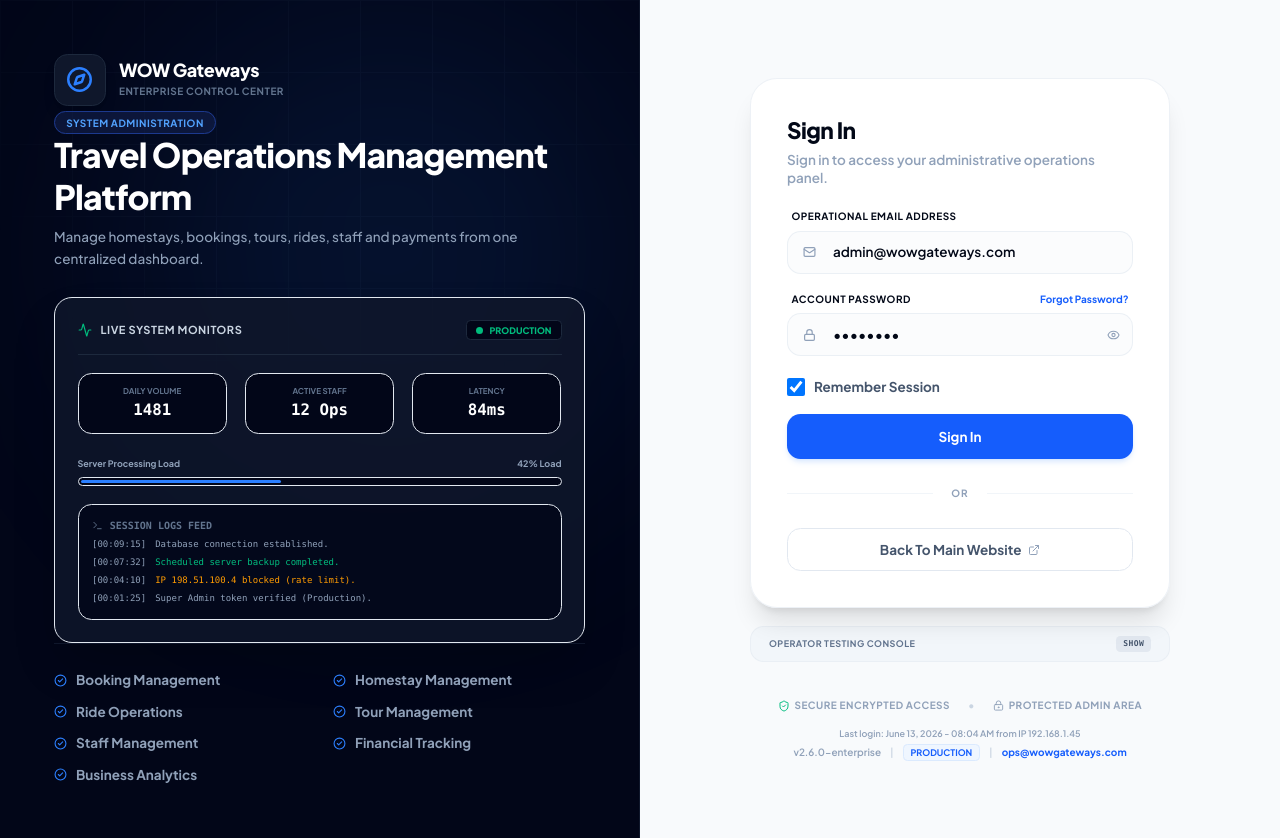
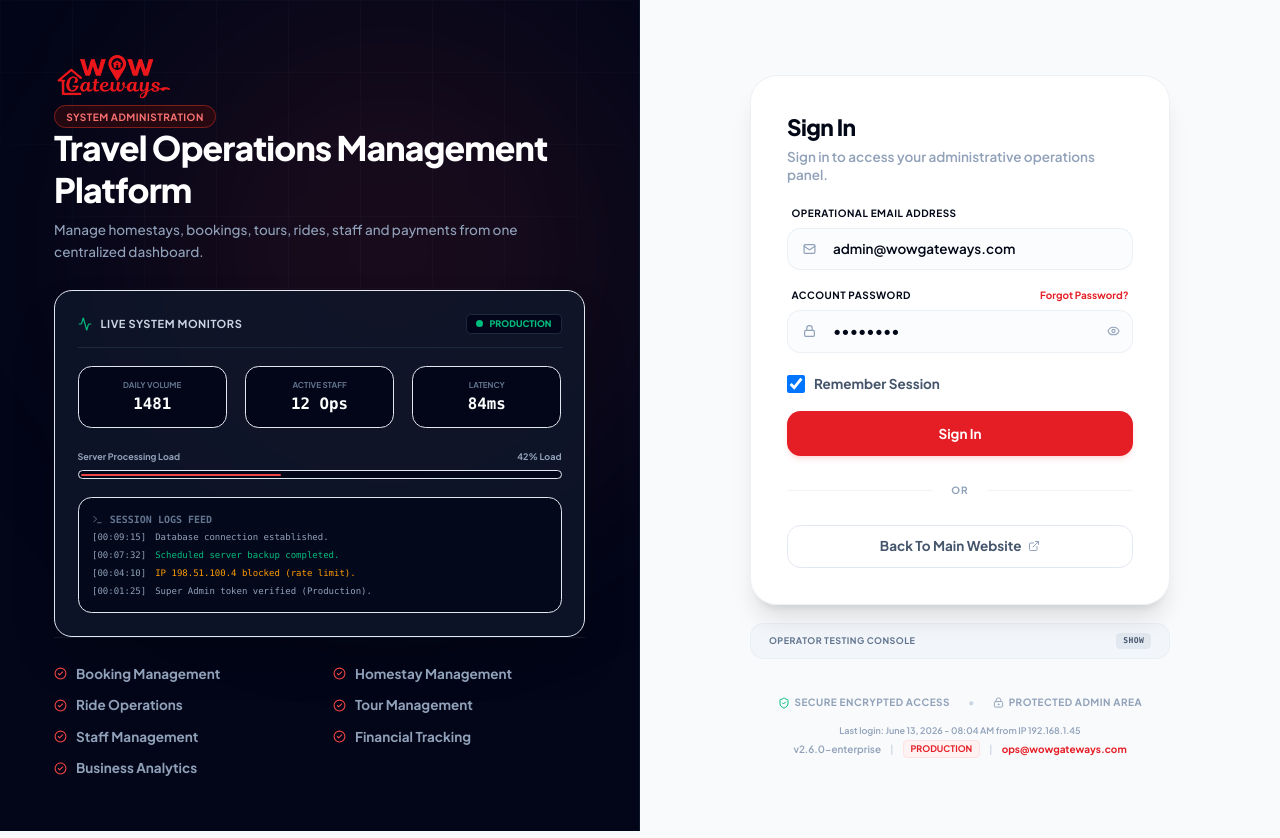
Before and after one commit to ZixisoftTech/Wowgetway-Admin, a React (Vite) app in the folder frontend/: page /login in a window 1280 px wide. Built offline with nearby package versions, Linux system fonts and the light colour scheme.

Commit message:
feat: add brand logo to sidebar and login screens, and update color scheme to brand red

```diff
--- a/frontend/src/components/layout/Sidebar.jsx
+++ b/frontend/src/components/layout/Sidebar.jsx
@@ -60,17 +60,7 @@ export default function Sidebar() {
       {/* Brand Header */}
       <div className="flex items-center justify-between mb-6 px-2">
         <div className="flex items-center gap-2.5">
-          <div className="p-2.5 bg-blue-600 text-white rounded-xl shadow-md shadow-blue-200">
-            <Home size={20} className="stroke-[2.5]" />
-          </div>
-          <div>
-            <h1 className="text-[15px] font-bold text-slate-800 tracking-tight leading-none">
-              Zixisoft-Wow.Gateways
-            </h1>
-            <span className="text-[11px] font-semibold text-slate-400 mt-1 block">
-              Dashboard
-            </span>
-          </div>
+          <img src="/logo.png" alt="WOW Gateways Logo" className="h-10 object-contain" />
         </div>
         {/* Mobile close button */}
         <button
--- a/frontend/src/index.css
+++ b/frontend/src/index.css
@@ -30,6 +30,19 @@
   --radius-sm: calc(var(--radius) - 4px);
 
   --font-sans: "Plus Jakarta Sans", "Inter", "sans-serif";
+
+  /* Map default blue scale to brand red scale so all existing blue elements dynamically change to brand red color scheme */
+  --color-blue-50: #fef2f2;
+  --color-blue-100: #fee2e2;
+  --color-blue-200: #fecaca;
+  --color-blue-300: #fca5a5;
+  --color-blue-400: #f87171;
+  --color-blue-500: #ef4444;
+  --color-blue-600: #e51e25;
+  --color-blue-700: #b91c1c;
+  --color-blue-800: #991b1b;
+  --color-blue-900: #7f1d1d;
+  --color-blue-950: #450a0a;
 }
 
 @layer base {
@@ -43,7 +56,7 @@
     --popover: 0 0% 100%;
     --popover-foreground: 222.2 84% 4.9%;
 
-    --primary: 221.2 83.2% 53.3%;
+    --primary: 358 84% 51%; /* brand red */
     --primary-foreground: 210 40% 98%;
 
     --secondary: 210 40% 96.1%;
@@ -60,7 +73,7 @@
 
     --border: 214.3 31.8% 91.4%;
     --input: 214.3 31.8% 91.4%;
-    --ring: 221.2 83.2% 53.3%;
+    --ring: 358 84% 51%; /* brand red */
 
     --radius: 0.75rem;
   }
@@ -75,7 +88,7 @@
     --popover: 222.2 84% 4.9%;
     --popover-foreground: 210 40% 98%;
 
-    --primary: 217.2 91.2% 59.8%;
+    --primary: 358 90% 60%; /* brand red for dark mode */
     --primary-foreground: 222.2 47.4% 11.2%;
 
     --secondary: 217.2 32.6% 17.5%;
@@ -92,7 +105,7 @@
 
     --border: 217.2 32.6% 17.5%;
     --input: 217.2 32.6% 17.5%;
-    --ring: 224.3 76.3% 48%;
+    --ring: 358 90% 60%;
   }
 }
 
--- a/frontend/src/pages/Login.jsx
+++ b/frontend/src/pages/Login.jsx
@@ -256,13 +256,7 @@ export default function Login() {
 
           {/* Logo Header */}
           <div className="flex items-center gap-3">
-            <div className="p-2.5 bg-slate-900 border border-slate-800 text-blue-500 rounded-xl shadow-lg">
-              <Compass className="w-6 h-6 stroke-[2.2]" />
-            </div>
-            <div>
-              <h2 className="text-base font-extrabold tracking-tight text-white leading-none">WOW Gateways</h2>
-              <span className="text-[10px] font-bold text-slate-500 tracking-wider uppercase mt-1 block">Enterprise Control Center</span>
-            </div>
+            <img src="/logo.png" alt="WOW Gateways Logo" className="h-10 object-contain" />
           </div>
 
           {/* Slogans & Dashboard widgets mock preview */}
@@ -376,10 +370,7 @@ export default function Login() {
 
         {/* Top brand header for Mobile/Tablet */}
         <div className="flex lg:hidden items-center justify-center gap-2.5 mb-6">
-          <div className="p-2 bg-slate-900 text-blue-500 border border-slate-850 rounded-xl">
-            <Compass size={18} className="stroke-[2.5]" />
-          </div>
-          <span className="font-extrabold text-slate-800 text-sm tracking-tight">WOW Gateways</span>
+          <img src="/logo.png" alt="WOW Gateways Logo" className="h-9 object-contain" />
         </div>
 
         <motion.div
```
Also changed, not shown: frontend/public/logo.png (added), 1 other file (tests, documents, lock files or other folders).
